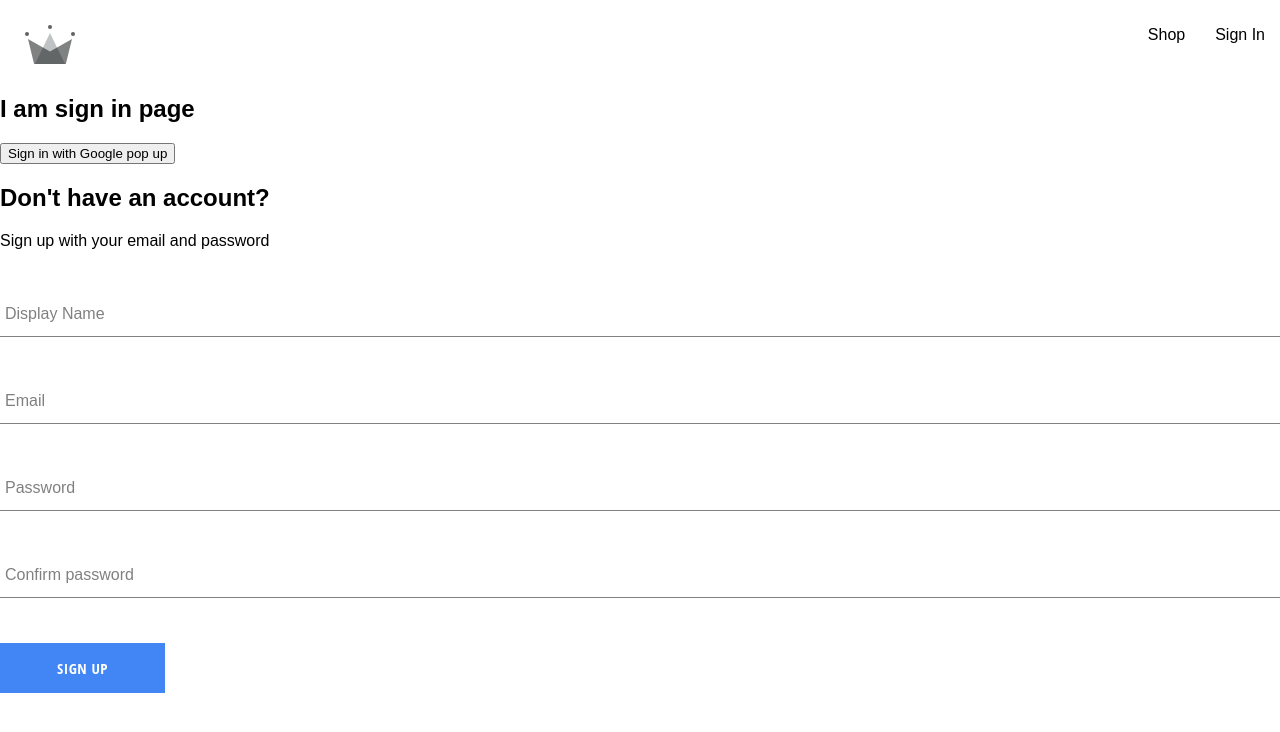
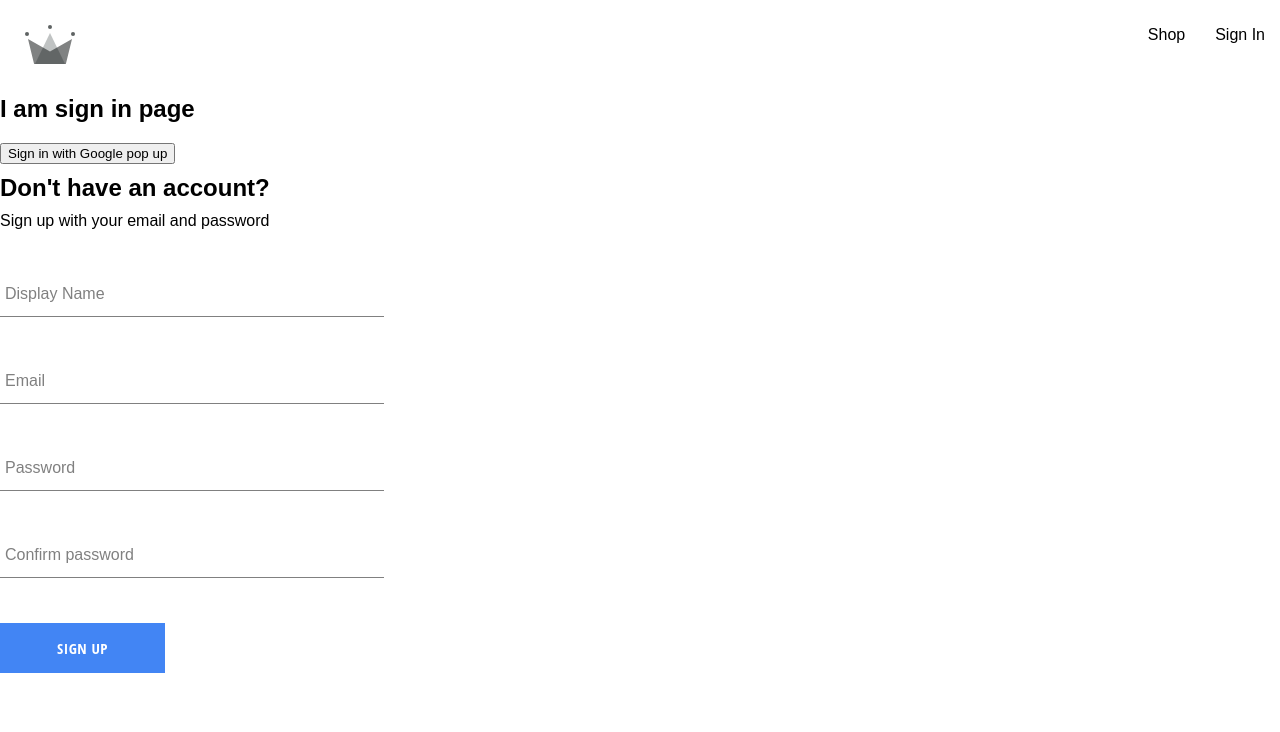
Before and after one commit to 19anim/react_capstone, a React (Create React App) app: page /auth in a window 1280 px wide. Shown: the top 732 px of the page. Built offline with nearby package versions, Linux system fonts and the light colour scheme; a web font is replaced by a local one.

Commit message:
add sign-up-form scss file

```diff
--- /dev/null
+++ b/src/components/sign-up-form/sign-up-form-styles.scss
@@ -0,0 +1,9 @@
+.sign-up-container{
+    display: flex;
+    flex-direction: column;
+    width: 30%;
+
+    h2{
+        margin: 10px 0;
+    }
+}
--- a/src/components/sign-up-form/sign-up-form.component.jsx
+++ b/src/components/sign-up-form/sign-up-form.component.jsx
@@ -7,6 +7,8 @@ import { useState } from "react";
 
 import FormInput from "../form-input/form-input.component";
 import Button from "../button/button.component";
+
+import "./sign-up-form-styles.scss";
 
 const defaultFormField = {
   displayName: "",
@@ -51,7 +53,7 @@ const SignUpForm = () => {
     setFormField({ ...formField, [name]: value });
   };
   return (
-    <div>
+    <div className="sign-up-container">
       <h2>Don't have an account?</h2>
       <span>Sign up with your email and password</span>
       <form onSubmit={handleSubmit}>
```
